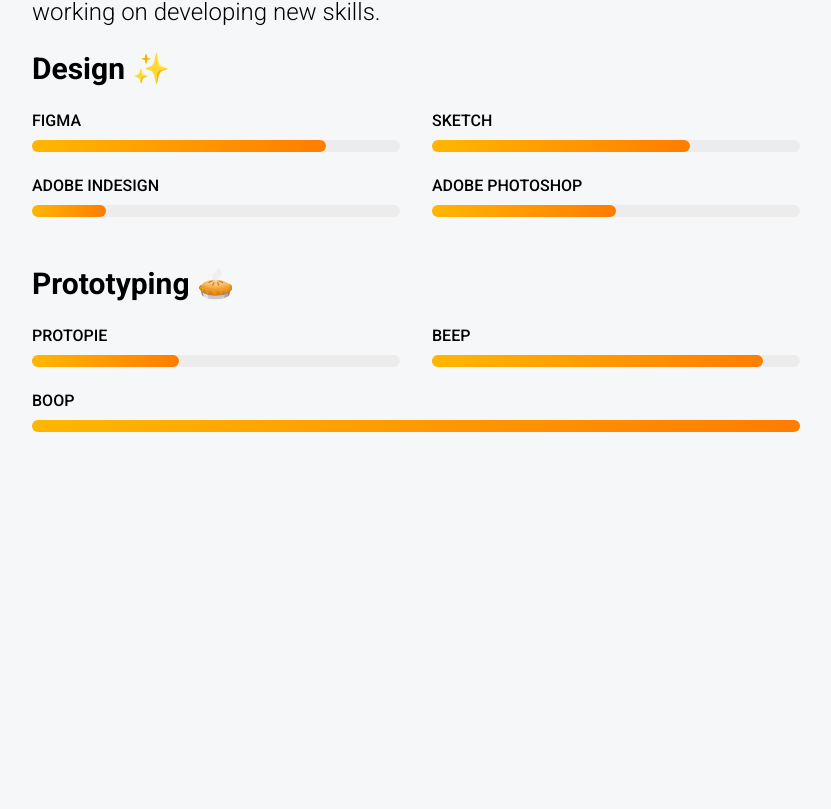
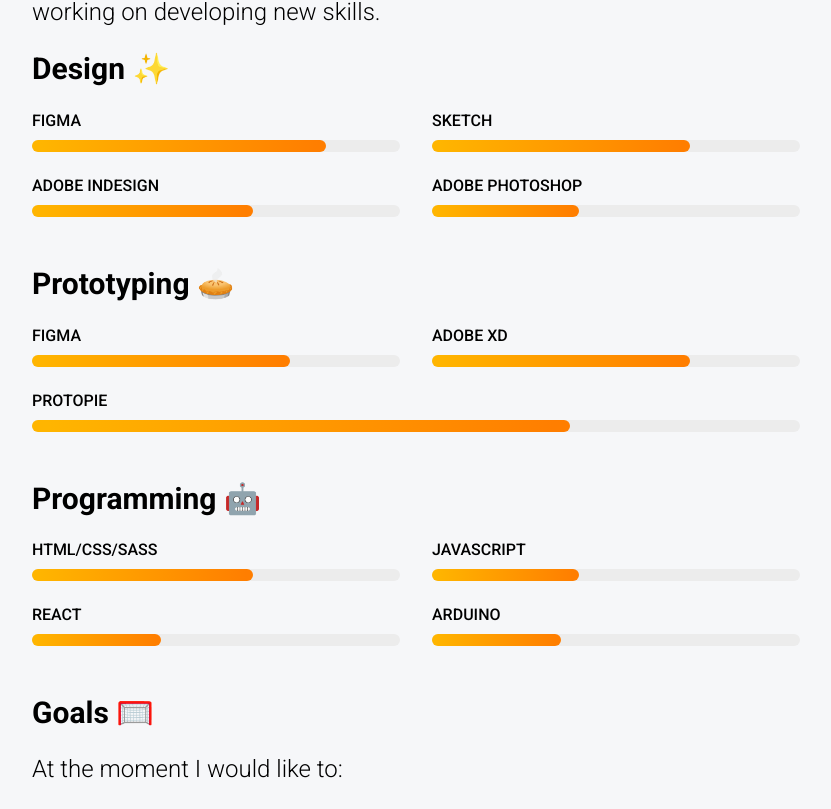
Before and after one commit to lbrndsn/portfolio, a React (Create React App) app: page / in a window 1280 px wide. Shown: the part 1987-2796 px from the top of the page, without its empty margins (17-848 px from the left). Built offline with nearby package versions, Linux system fonts and the light colour scheme.

Commit message:
mobile layout + goals in skills section

```diff
--- a/public/index.html
+++ b/public/index.html
@@ -10,7 +10,7 @@
       name="description"
       content="Web site created using create-react-app"
     />
-    <link rel="apple-touch-icon" href="%PUBLIC_URL%/logo192.png" />
+<!--    <link rel="apple-touch-icon" href="%PUBLIC_URL%/logo192.png" />-->
     <!--
       manifest.json provides metadata used when your web app is installed on a
       user's mobile device or desktop. See https://developers.google.com/web/fundamentals/web-app-manifest/
--- a/src/App.scss
+++ b/src/App.scss
@@ -132,6 +132,7 @@
 }
 
 .page-inner {
+  width: 100%;
   max-width: 800px;
   margin-left: auto;
   margin-right: auto;
@@ -209,3 +210,51 @@
     background-image: linear-gradient(90deg, #FFB500 3%, #FF7E00 97%);
   }
 }
+
+.goals-list {
+  font-size: 24px;
+  font-weight: 300;
+  color: $text-black;
+  list-style: disc;
+  padding-left: 24px;
+}
+
+.goals-list li {
+  list-style: inherit;
+}
+
+@media only screen and (max-width: 667px) {
+  .nav-container {
+    display: none;
+  }
+
+  .page {
+    width: unset;
+  }
+
+  .page-inner {
+    width: unset;
+    margin-top: $padding-32;
+  }
+
+  .skill-bar-container {
+    margin-right: 0;
+  }
+
+  .contact-buttons {
+    margin-bottom: 0;
+  }
+
+  .round-button {
+    transform: none;
+    right: $padding-32;
+    top: unset;
+    bottom: $padding-32;
+    z-index: 2;
+  }
+
+  .round-button:hover {
+    transform: scale(1.1);
+    user-select: none;
+  }
+}
--- a/src/navigation/Navbar.js
+++ b/src/navigation/Navbar.js
@@ -7,7 +7,7 @@
     const routeStore = useRouteStore();
 
     const routeLinks = routes.map((route) => (
-        <li>
+        <li key={route.link}>
             <a onClick={() => routeStore.setActive(route.link)} className={routeStore.activeRoute === route.link ? "selected" : null}>{route.title}</a>
         </li>
     ));
--- a/src/pages/About.js
+++ b/src/pages/About.js
@@ -17,7 +17,7 @@
                 <h1>about me</h1>
                 <p>I’m Loïs. I'm an interaction designer living in Arnhem. In my spare time I have a couple of hobbies
                     which
-                    include playing the guitar, cooking and fitness/weightlifting. I enjoy programming and I'm working
+                    include playing the guitar, cooking and fitness / weightlifting. I enjoy programming and I'm working
                     on
                     getting more skilled in that area. I aspire to find a job in which I can combine interaction design
                     and
--- a/src/pages/Skills.js
+++ b/src/pages/Skills.js
@@ -7,14 +7,21 @@
 const skillsDesign = [
     { title: "Figma", progress: 80 },
     { title: "Sketch", progress: 70 },
-    { title: "Adobe Indesign", progress: 20 },
-    { title: "Adobe Photoshop", progress: 50 },
+    { title: "Adobe Indesign", progress: 60 },
+    { title: "Adobe Photoshop", progress: 40 },
 ];
 
 const skillsPrototyping = [
-    { title: "Protopie", progress: 40 },
-    { title: "Beep", progress: 90 },
-    { title: "Boop", progress: 100 },
+    { title: "Figma", progress: 70 },
+    { title: "Adobe XD", progress: 70 },
+    { title: "Protopie", progress: 70 },
+];
+
+const skillsProgramming = [
+    { title: "HTML/CSS/SASS", progress: 60 },
+    { title: "JavaScript", progress: 40 },
+    { title: "React", progress: 35 },
+    { title: "Arduino", progress: 35 },
 ];
 
 const Skills = observer(({id}) => {
@@ -27,6 +34,7 @@
 
     const skillBarsDesign = skillsDesign.map((skill) => <SkillBar key={"design" + skill.title} {...skill} />);
     const skillBarsPrototyping = skillsPrototyping.map((skill) => <SkillBar key={"prototyping" + skill.title} {...skill} />);
+    const skillBarsProgramming = skillsProgramming.map((skill) => <SkillBar key={"programming" + skill.title} {...skill} />);
 
     return (
         <div className="fixed page" ref={ref}>
@@ -48,6 +56,29 @@
                     {skillBarsPrototyping}
                 </div>
 
+                <h2>Programming 🤖</h2>
+                <div className="skill-grid">
+                    {skillBarsProgramming}
+                </div>
+
+                <h2>Goals 🥅</h2>
+                <p>
+                    At the moment I would like to:
+                </p>
+                <ul className="goals-list">
+                    <li>
+                        get better at programming
+                    </li>
+                    <li>
+                        learn swift
+                    </li>
+                    <li>
+                        learn node.js
+                    </li>
+                    <li>
+                        learn adobe illustrator
+                    </li>
+                </ul>
             </div>
         </div>
     )
```
Also changed, not shown: public/manifest.json, 1 other file (tests, documents, lock files or other folders).
